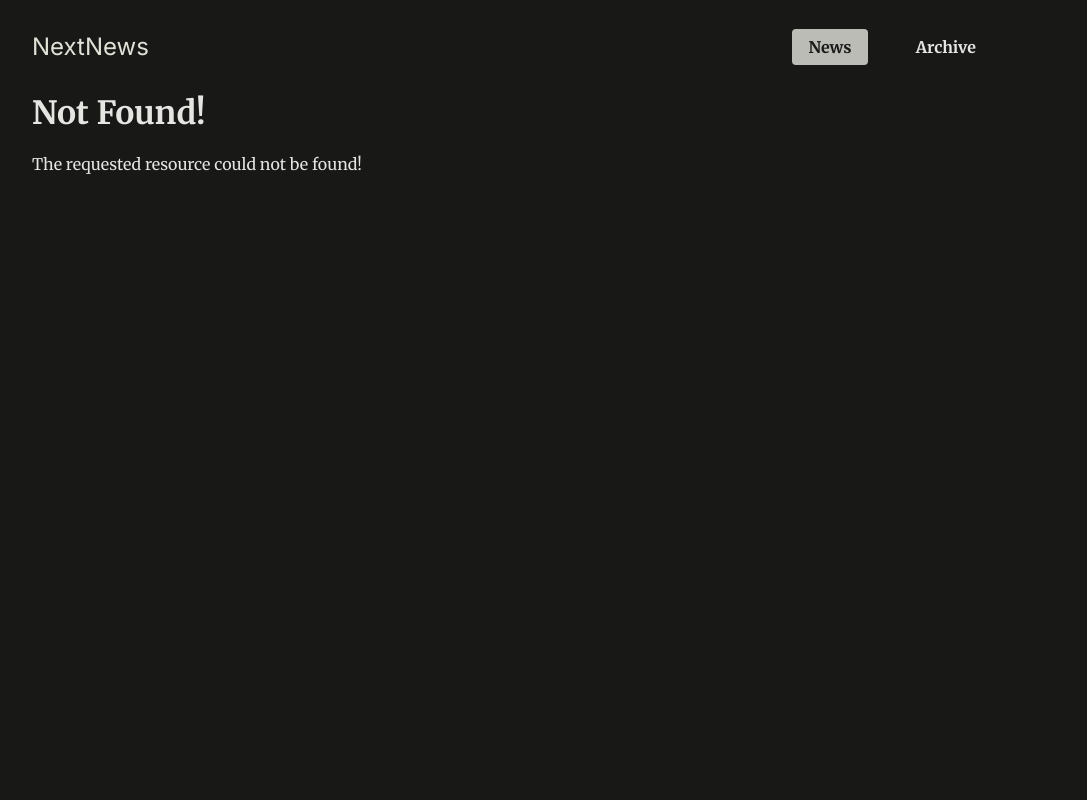
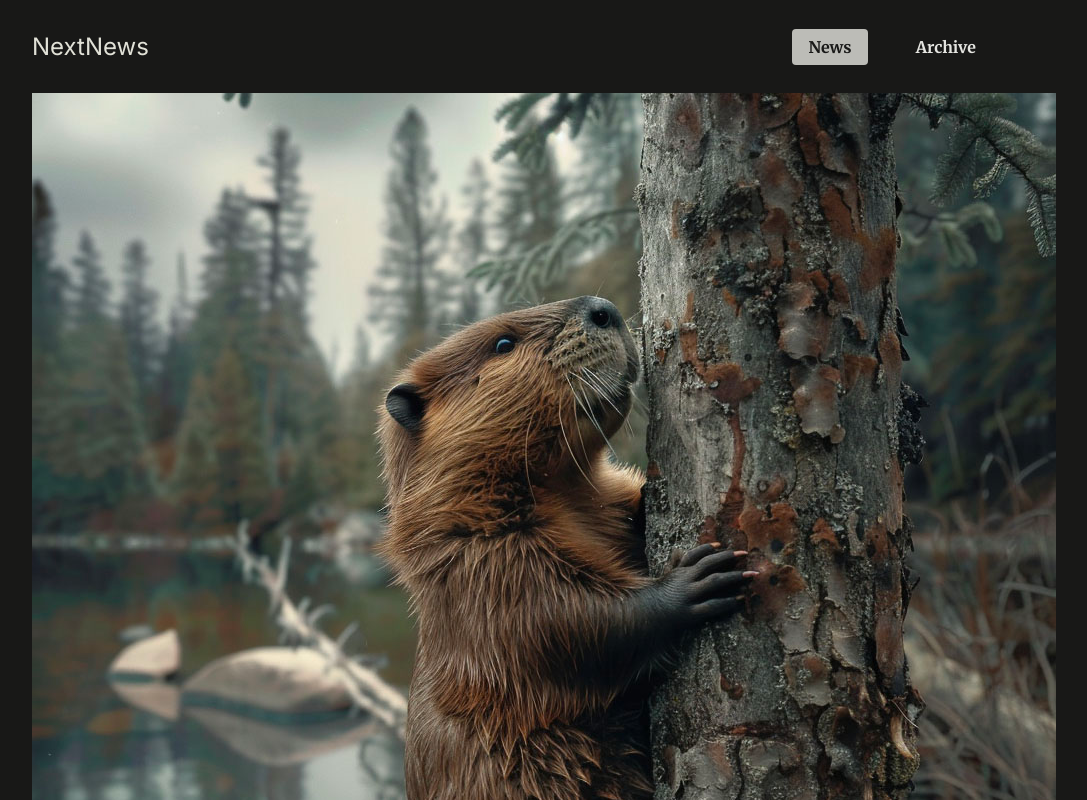
Before and after one commit to tjdsksro90/nextjs-study, a Next.js app: page /news/beaver-plague/image in a window 1280 px wide. Before the commit this address had no page. Shown: the top 800 px of the page, without its empty margins (128-1215 px from the left). Built offline with nearby package versions, Linux system fonts and the light colour scheme.

Commit message:
✨ update: 섹션 4: 라우팅 및 페이지 렌더링 - 동적 라우트 안에 중첩된 라우트

```diff
--- /dev/null
+++ b/app/news/[slug]/image/page.js
@@ -0,0 +1,19 @@
+import { DUMMY_NEWS } from '@/dummy-news';
+import { notFound } from 'next/navigation';
+
+const ImagePage = ({ params }) => {
+  const newsSlug = params.slug;
+  const newsItem = DUMMY_NEWS.find(newsItem => newsItem.slug === newsSlug);
+
+  if (!newsItem) {
+    notFound();
+  }
+
+  return (
+    <div className="fullscreen-image">
+      <img src={`/images/news/${newsItem.image}`} alt={newsItem.title} />
+    </div>
+  );
+};
+
+export default ImagePage;
--- a/components/main-header.js
+++ b/components/main-header.js
@@ -15,7 +15,7 @@ export default function MainHeader() {
       <nav>
         <ul>
           {NAV_LIST.map(nav => (
-            <li>
+            <li key={nav}>
               <NavLink href={nav.href}>{nav.title}</NavLink>
             </li>
           ))}
```
Also changed, not shown: app/news/[slug]/page.js (+7 -4 lines).
